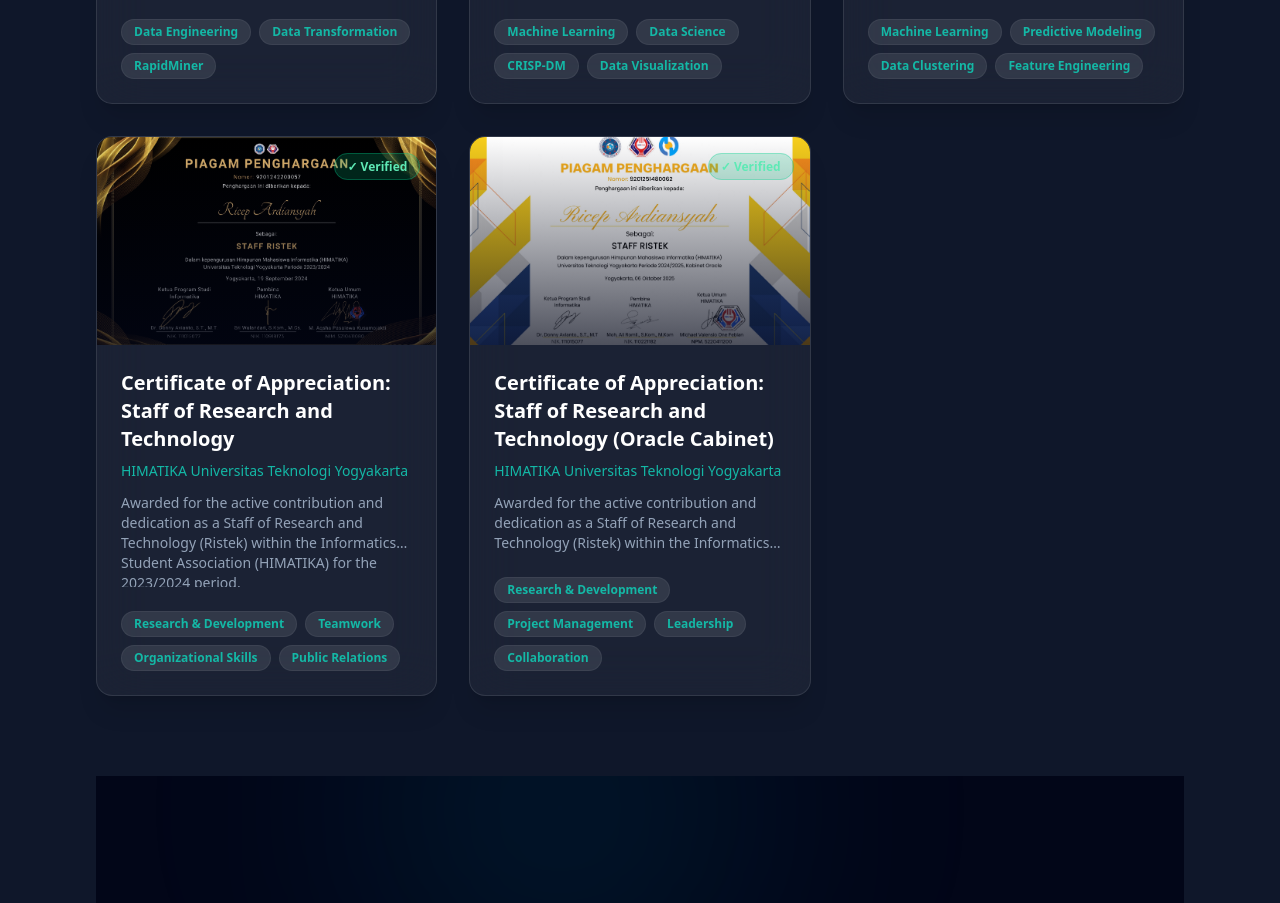
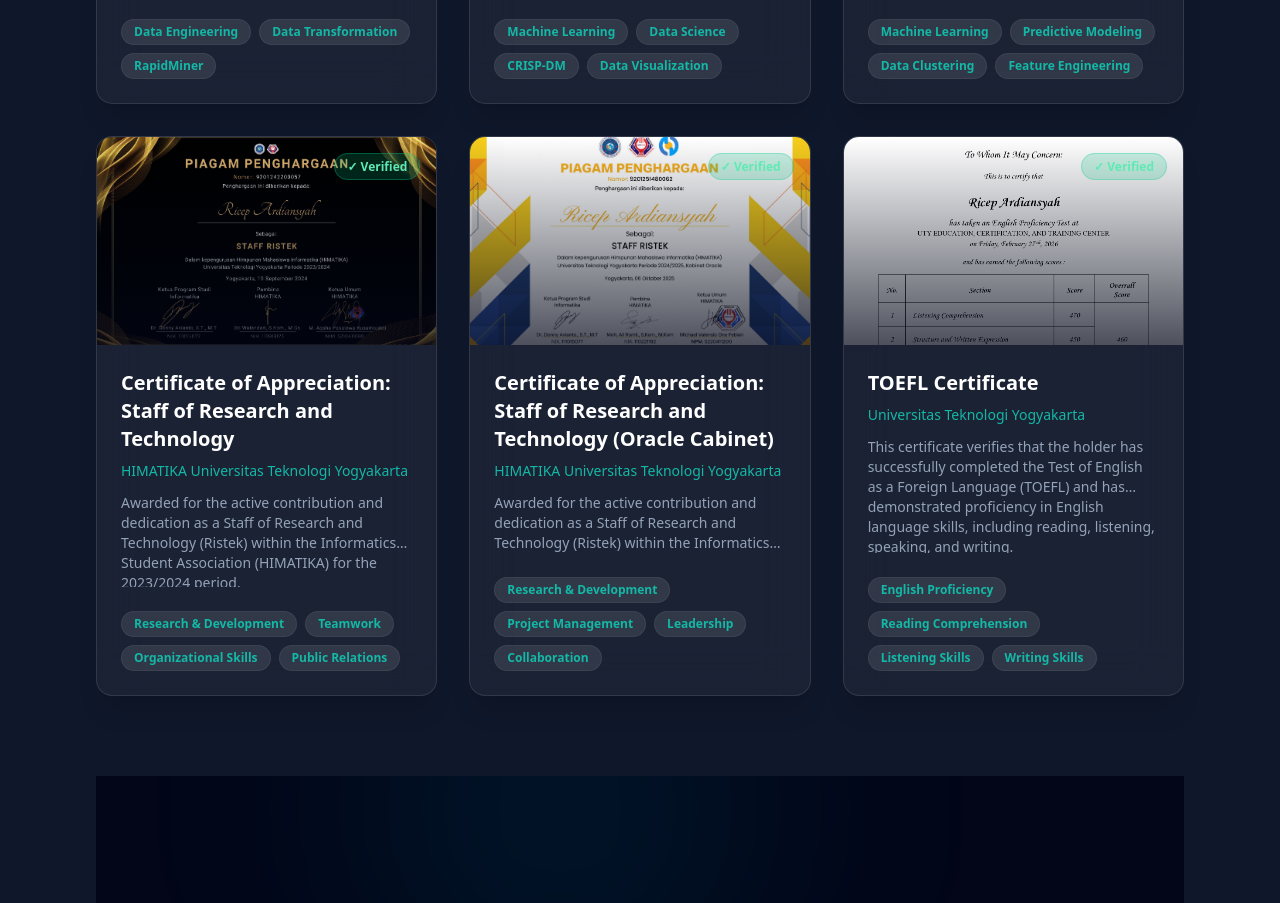
Before and after one commit to ricep-dev/ricep-dev-portfolio, a React (Vite) app: page / in a window 1280 px wide. Shown: the part 4520-5423 px from the top of the page. Built offline with nearby package versions, Linux system fonts and the light colour scheme.

Commit message:
update Sertifikat

```diff
--- a/src/data.js
+++ b/src/data.js
@@ -164,7 +164,7 @@
 import Certificate3 from "/assets/certifications/ml sertif.jpg";
 import Certificate4 from "/assets/certifications/Himatika1.jpg";
 import Certificate5 from "/assets/certifications/Himatika2.jpg";
-// import Certificate6 from "/assets/certifications/javascript.jpg";
+import Certificate6 from "/assets/certifications/TOEFL.jpg";
 
 export const listCertifications = [
 {
@@ -246,20 +246,21 @@
     dad: "500",
   },
 
-  // {
-  //   id: 6,
-  //   gambar: Certificate6,
-  //   nama: "JavaScript Programming",
-  //   issuer: "Dicoding Indonesia",
-  //   desk: "Belajar JavaScript modern (ES6+), asynchronous programming, DOM, dan API integration.",
-  //   credential: "https://www.dicoding.com/certificates/XXXXXXXX",
-  //   skills: [
-  //     "JavaScript",
-  //     "ES6",
-  //     "Frontend",
-  //   ],
-  //   dad: "600",
-  // },
+  {
+    id: 6,
+    gambar: Certificate6, // Sesuaikan dengan nama variabel gambar kamu
+    nama: "TOEFL Certificate",
+    issuer: "Universitas Teknologi Yogyakarta",
+    desk: "This certificate verifies that the holder has successfully completed the Test of English as a Foreign Language (TOEFL) and has demonstrated proficiency in English language skills, including reading, listening, speaking, and writing.",
+    credential: "",
+    skills: [
+      "English Proficiency",
+      "Reading Comprehension",
+      "Listening Skills",
+      "Writing Skills"
+    ],
+    dad: "600",
+  },
 ];
 
 
```
Also changed, not shown: public/assets/certifications/TOEFL.jpg (added).
